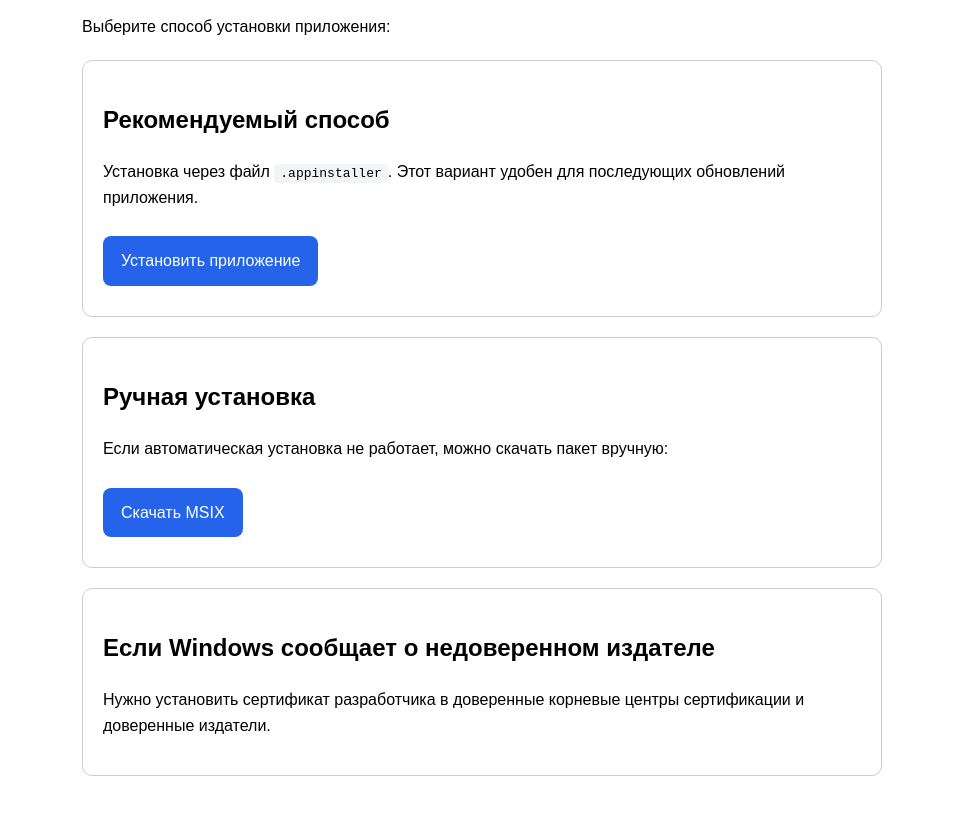
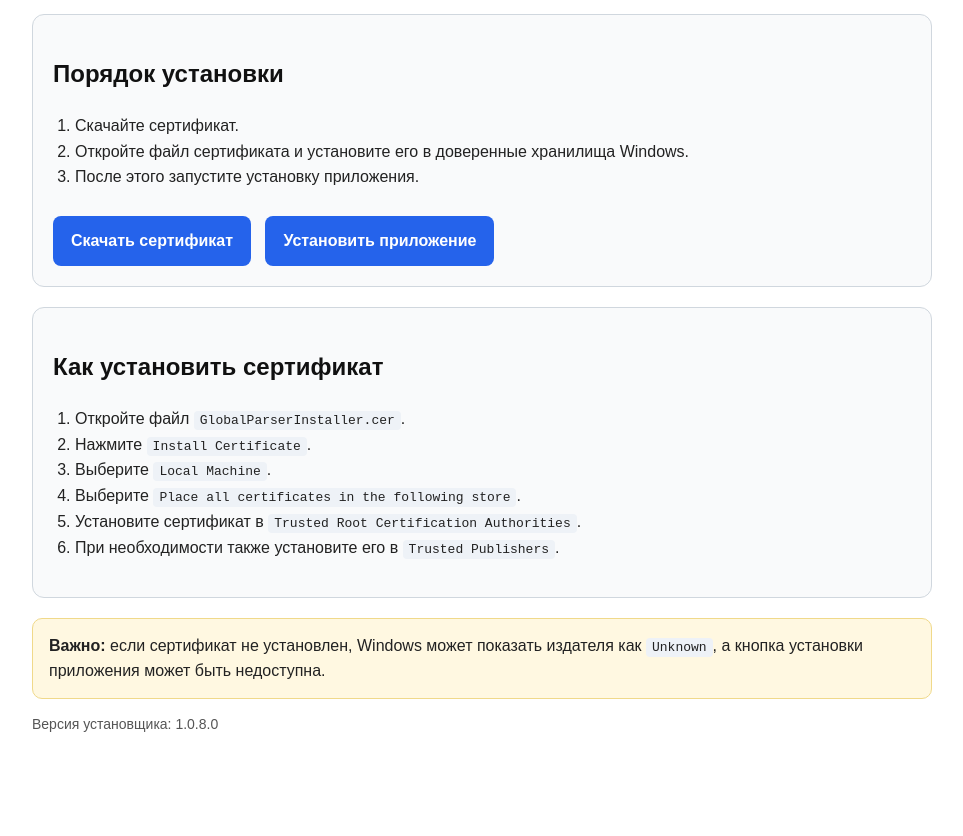
Before and after one commit to MikhailPolishchuk/GlobalParserInstaller, a plain HTML site: page installer/index.html in a window 1280 px wide. Shown: the part 140-976 px from the top of the page, without its empty margins (158-1121 px from the left). After the commit the page ends 949 px from the top, so only its background shows below. Drawn offline with Linux system fonts and the light colour scheme.

Commit message:
Update installer page with certificate download

```diff
--- a/installer/index.html
+++ b/installer/index.html
@@ -1,62 +1,110 @@
 <!DOCTYPE html>
 <html lang="ru">
 <head>
-    <meta charset="UTF-8">
-    <meta name="viewport" content="width=device-width, initial-scale=1.0">
-    <title>Установка GlobalParser</title>
+    <meta charset="UTF-8" />
+    <meta name="viewport" content="width=device-width, initial-scale=1.0" />
+    <title>Установка GlobalParserInstaller</title>
     <style>
         body {
             font-family: Arial, sans-serif;
-            max-width: 800px;
+            max-width: 900px;
             margin: 40px auto;
             padding: 20px;
             line-height: 1.6;
+            color: #222;
         }
+
+        h1, h2 {
+            color: #111;
+        }
+
         .box {
-            border: 1px solid #ccc;
-            border-radius: 10px;
+            border: 1px solid #d0d7de;
+            border-radius: 12px;
             padding: 20px;
             margin-top: 20px;
+            background: #f9fafb;
         }
+
+        .buttons {
+            margin-top: 15px;
+        }
+
         a.button {
             display: inline-block;
             padding: 12px 18px;
-            margin: 10px 10px 10px 0;
+            margin: 10px 10px 0 0;
             background: #2563eb;
             color: white;
             text-decoration: none;
             border-radius: 8px;
+            font-weight: bold;
         }
+
         a.button:hover {
             background: #1d4ed8;
         }
+
         code {
-            background: #f3f4f6;
+            background: #eef2f7;
             padding: 2px 6px;
             border-radius: 4px;
+        }
+
+        ol {
+            padding-left: 22px;
+        }
+
+        .note {
+            background: #fff8e1;
+            border: 1px solid #f0d98a;
+            border-radius: 10px;
+            padding: 14px 16px;
+            margin-top: 20px;
+        }
+
+        .small {
+            color: #555;
+            font-size: 14px;
         }
     </style>
 </head>
 <body>
-    <h1>Установка GlobalParser</h1>
-
-    <p>Выберите способ установки приложения:</p>
+    <h1>Установка GlobalParserInstaller</h1>
 
     <div class="box">
-        <h2>Рекомендуемый способ</h2>
-        <p>Установка через файл <code>.appinstaller</code>. Этот вариант удобен для последующих обновлений приложения.</p>
-        <a class="button" href="GlobalParserInstaller.appinstaller">Установить приложение</a>
+        <h2>Порядок установки</h2>
+        <ol>
+            <li>Скачайте сертификат.</li>
+            <li>Откройте файл сертификата и установите его в доверенные хранилища Windows.</li>
+            <li>После этого запустите установку приложения.</li>
+        </ol>
+
+        <div class="buttons">
+            <a class="button" href="GlobalParserInstaller.cer" download>Скачать сертификат</a>
+            <a class="button" href="GlobalParserInstaller.appinstaller">Установить приложение</a>
+        </div>
     </div>
 
     <div class="box">
-        <h2>Ручная установка</h2>
-        <p>Если автоматическая установка не работает, можно скачать пакет вручную:</p>
-        <a class="button" href="GlobalParserInstaller_1.0.8.0_AnyCPU.msix">Скачать MSIX</a>
+        <h2>Как установить сертификат</h2>
+        <ol>
+            <li>Откройте файл <code>GlobalParserInstaller.cer</code>.</li>
+            <li>Нажмите <code>Install Certificate</code>.</li>
+            <li>Выберите <code>Local Machine</code>.</li>
+            <li>Выберите <code>Place all certificates in the following store</code>.</li>
+            <li>Установите сертификат в <code>Trusted Root Certification Authorities</code>.</li>
+            <li>При необходимости также установите его в <code>Trusted Publishers</code>.</li>
+        </ol>
     </div>
 
-    <div class="box">
-        <h2>Если Windows сообщает о недоверенном издателе</h2>
-        <p>Нужно установить сертификат разработчика в доверенные корневые центры сертификации и доверенные издатели.</p>
+    <div class="note">
+        <strong>Важно:</strong> если сертификат не установлен, Windows может показать издателя как
+        <code>Unknown</code>, а кнопка установки приложения может быть недоступна.
     </div>
+
+    <p class="small">
+        Версия установщика: 1.0.8.0
+    </p>
 </body>
 </html>
```
